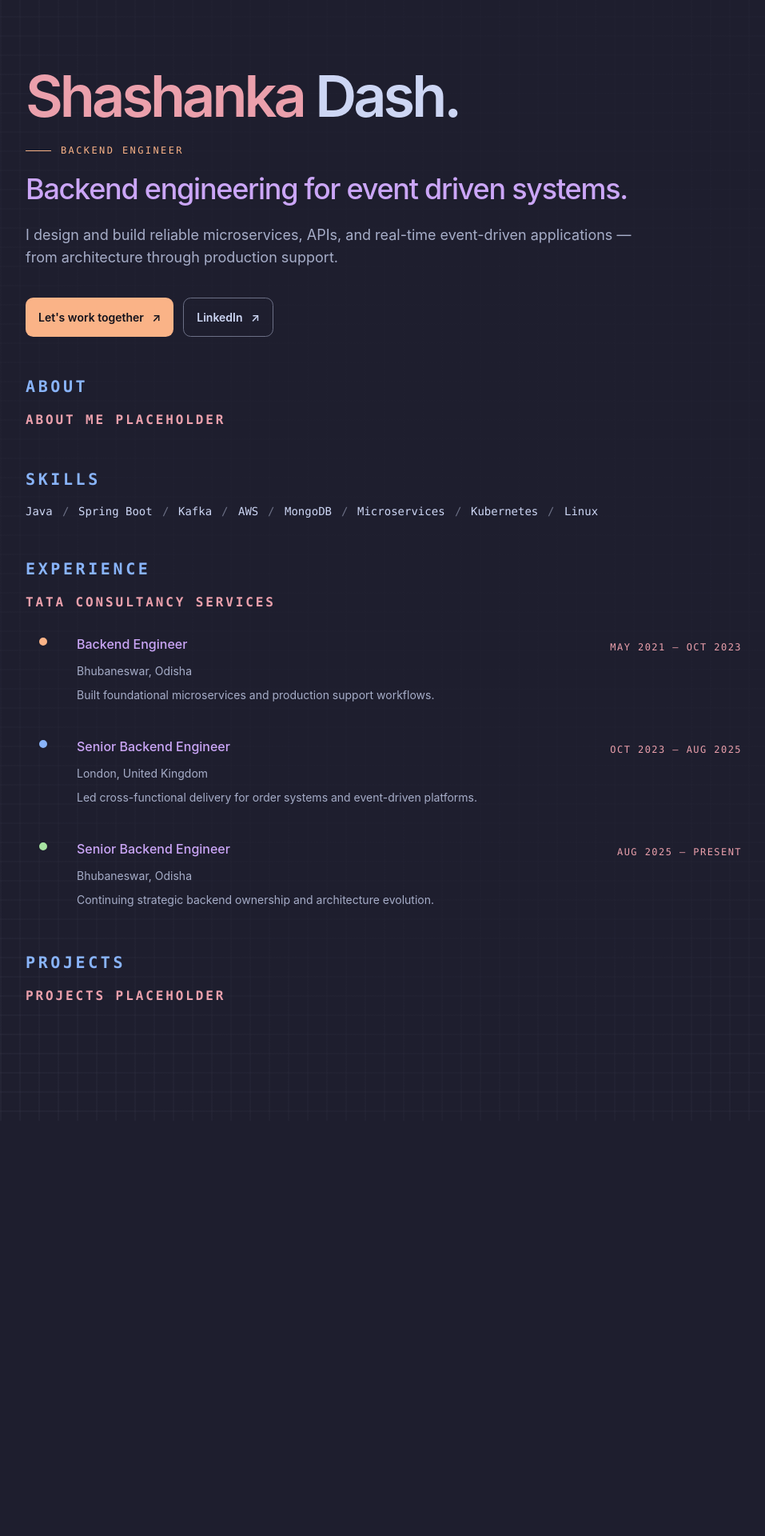
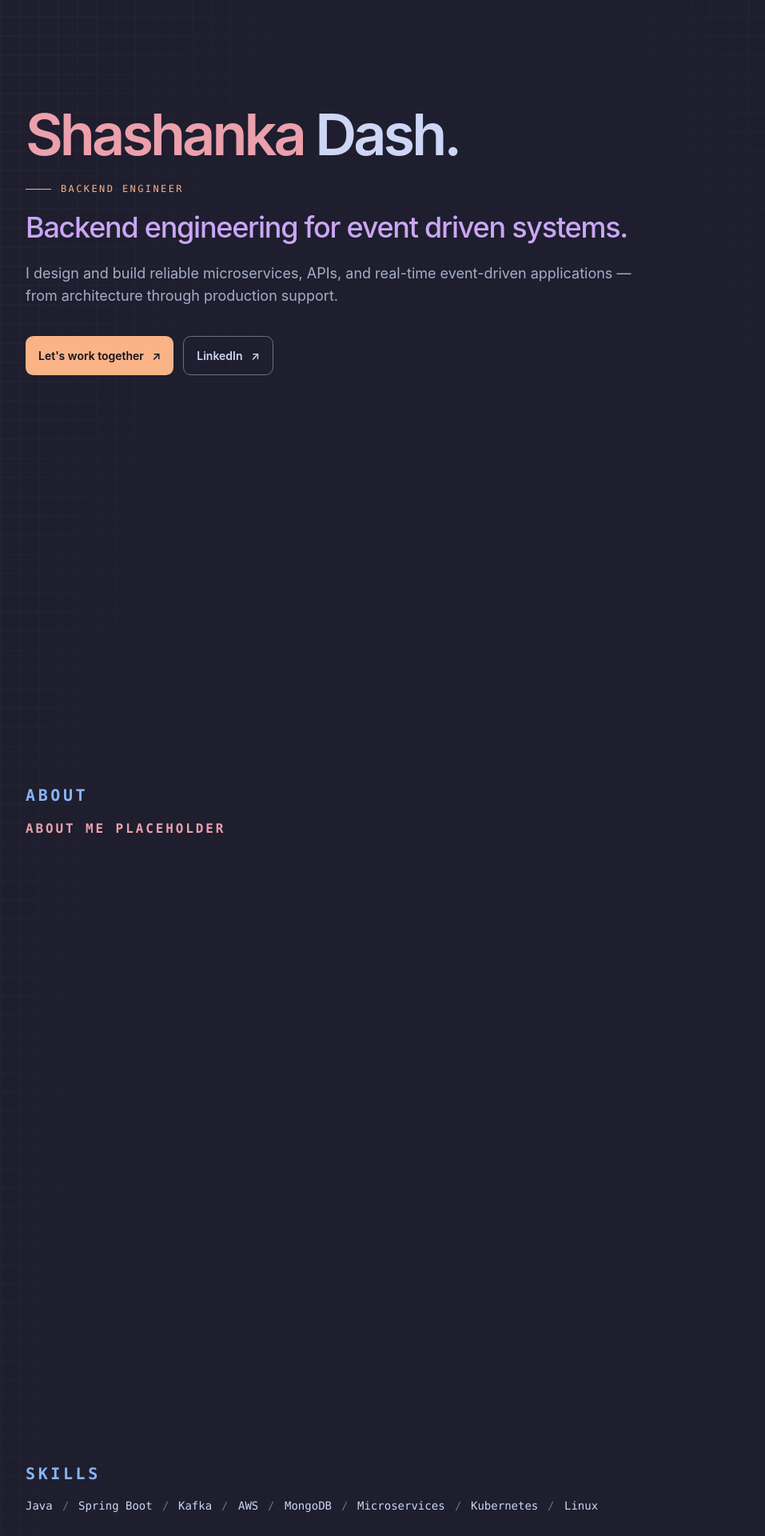
Before and after one commit to SHASHANKADASH/my-portfolio, a Next.js app: page / in a window 1280 px wide. Shown: the part 100-2020 px from the top of the page at 80% size, without its empty margins (72-1029 px from the left). Before the commit the page ends 1501 px from the top, so only its background shows below. Built offline with nearby package versions, Linux system fonts and the light colour scheme.

Commit message:
[myp-4]
Created sections to cover full height of the screen

```diff
--- a/components/Hero.tsx
+++ b/components/Hero.tsx
@@ -4,6 +4,8 @@ import { Spiral as Hamburger } from 'hamburger-react';
 import Experience from './Experience';
 import About from './About';
 import Projects from './Projects';
+import Intro from './Intro';
+import Skills from './Skiils';
 
 export default function Hero() {
   const [isOpen, setOpen] = React.useState(false);
@@ -19,80 +21,35 @@ export default function Hero() {
           </a>
         )}
         <div className="hidden md:flex">
-          <Menu/>
+          <Menu />
         </div>
         <div className="md:hidden z-50">
           <Hamburger toggled={isOpen} toggle={setOpen} duration={0.5} />
         </div>
-        {isOpen && <Menu/>}
+        {isOpen && <Menu />}
       </nav>
 
       <div className="py-20 sm:py-28">
         <div className="max-w-4xl">
-          <div>
-            <h1 className="intro-name text-5xl font-semibold leading-none tracking-[-0.055em] text-cp-maroon sm:text-7xl">
-              Shashanka <span className="text-cp-text">Dash.</span>
-            </h1>
-          </div>
-          <p className="intro-role mt-6 flex items-center gap-3 font-mono text-xs uppercase tracking-[0.2em] text-cp-peach">
-            <span className="h-px w-8 bg-cp-peach" />
-            Backend engineer
-          </p>
-          <h2 className="intro-title mt-5 max-w-3xl text-3xl font-medium leading-tight tracking-[-0.035em] text-cp-mauve sm:text-4xl">
-            Backend engineering for event driven systems.
-          </h2>
-          <p className="intro-description mt-6 max-w-3xl text-base leading-7 text-cp-subtext sm:text-lg">
-            I design and build reliable microservices, APIs, and real-time event-driven applications
-            — from architecture through production support.
-          </p>
-
-          <div className="intro-actions mt-9 flex flex-wrap gap-3">
-            <a
-              className="hero-button hero-button--primary"
-              href="mailto:shashanka.shekhardash7@gmail.com"
-            >
-              Let&apos;s work together <span aria-hidden>↗</span>
-            </a>
-            <a
-              className="hero-button hero-button--secondary"
-              href="https://www.linkedin.com/in/shashankadash"
-              target="_blank"
-              rel="noreferrer"
-            >
-              LinkedIn <span aria-hidden>↗</span>
-            </a>
-          </div>
-          <About />
-          <Skills />
-          <Experience />
-          <Projects />
+          <section className="h-screen snap-start">
+            <Intro />
+          </section>
+          <section className="h-screen snap-start">
+            <About />
+          </section>
+          <section className="h-screen snap-start">
+            <Skills />
+          </section>
+          <section className="h-screen snap-start">
+            <Experience />
+          </section>
+          <section className="h-screen snap-start">
+            <Projects />
+          </section>
         </div>
       </div>
     </section>
   );
-}
-
-const Skills = () => {
-  return <div className="intro-capabilities mt-12">
-    <p className="font-mono text-xl font-bold uppercase tracking-[0.18em] text-cp-blue">Skills</p>
-    <div className="mt-4 flex flex-wrap items-center gap-x-3 gap-y-2 font-mono text-sm text-cp-text">
-      <span>Java</span>
-      <span className="text-cp-overlay">/</span>
-      <span>Spring Boot</span>
-      <span className="text-cp-overlay">/</span>
-      <span>Kafka</span>
-      <span className="text-cp-overlay">/</span>
-      <span>AWS</span>
-      <span className="text-cp-overlay">/</span>
-      <span>MongoDB</span>
-      <span className="text-cp-overlay">/</span>
-      <span>Microservices</span>
-      <span className="text-cp-overlay">/</span>
-      <span>Kubernetes</span>
-      <span className="text-cp-overlay">/</span>
-      <span>Linux</span>
-    </div>
-  </div>;
 }
 
 const Menu = () => {
@@ -112,4 +69,4 @@ const Menu = () => {
       </a>
     </div>
   );
-}
+};
--- /dev/null
+++ b/components/Intro.tsx
@@ -0,0 +1,39 @@
+export default function Intro() {
+  return (
+    <div id="intro" className="mt-12">
+      <div>
+        <h1 className="intro-name text-5xl font-semibold leading-none tracking-[-0.055em] text-cp-maroon sm:text-7xl">
+          Shashanka <span className="text-cp-text">Dash.</span>
+        </h1>
+      </div>
+      <p className="intro-role mt-6 flex items-center gap-3 font-mono text-xs uppercase tracking-[0.2em] text-cp-peach">
+        <span className="h-px w-8 bg-cp-peach" />
+        Backend engineer
+      </p>
+      <h2 className="intro-title mt-5 max-w-3xl text-3xl font-medium leading-tight tracking-[-0.035em] text-cp-mauve sm:text-4xl">
+        Backend engineering for event driven systems.
+      </h2>
+      <p className="intro-description mt-6 max-w-3xl text-base leading-7 text-cp-subtext sm:text-lg">
+        I design and build reliable microservices, APIs, and real-time event-driven applications —
+        from architecture through production support.
+      </p>
+
+      <div className="intro-actions mt-9 flex flex-wrap gap-3">
+        <a
+          className="hero-button hero-button--primary"
+          href="mailto:shashanka.shekhardash7@gmail.com"
+        >
+          Let&apos;s work together <span aria-hidden>↗</span>
+        </a>
+        <a
+          className="hero-button hero-button--secondary"
+          href="https://www.linkedin.com/in/shashankadash"
+          target="_blank"
+          rel="noreferrer"
+        >
+          LinkedIn <span aria-hidden>↗</span>
+        </a>
+      </div>
+    </div>
+  );
+}
--- /dev/null
+++ b/components/Skiils.tsx
@@ -0,0 +1,24 @@
+export default function Skills() {
+  return (
+    <div className="intro-capabilities mt-12">
+      <p className="font-mono text-xl font-bold uppercase tracking-[0.18em] text-cp-blue">Skills</p>
+      <div className="mt-4 flex flex-wrap items-center gap-x-3 gap-y-2 font-mono text-sm text-cp-text">
+        <span>Java</span>
+        <span className="text-cp-overlay">/</span>
+        <span>Spring Boot</span>
+        <span className="text-cp-overlay">/</span>
+        <span>Kafka</span>
+        <span className="text-cp-overlay">/</span>
+        <span>AWS</span>
+        <span className="text-cp-overlay">/</span>
+        <span>MongoDB</span>
+        <span className="text-cp-overlay">/</span>
+        <span>Microservices</span>
+        <span className="text-cp-overlay">/</span>
+        <span>Kubernetes</span>
+        <span className="text-cp-overlay">/</span>
+        <span>Linux</span>
+      </div>
+    </div>
+  );
+}
```
